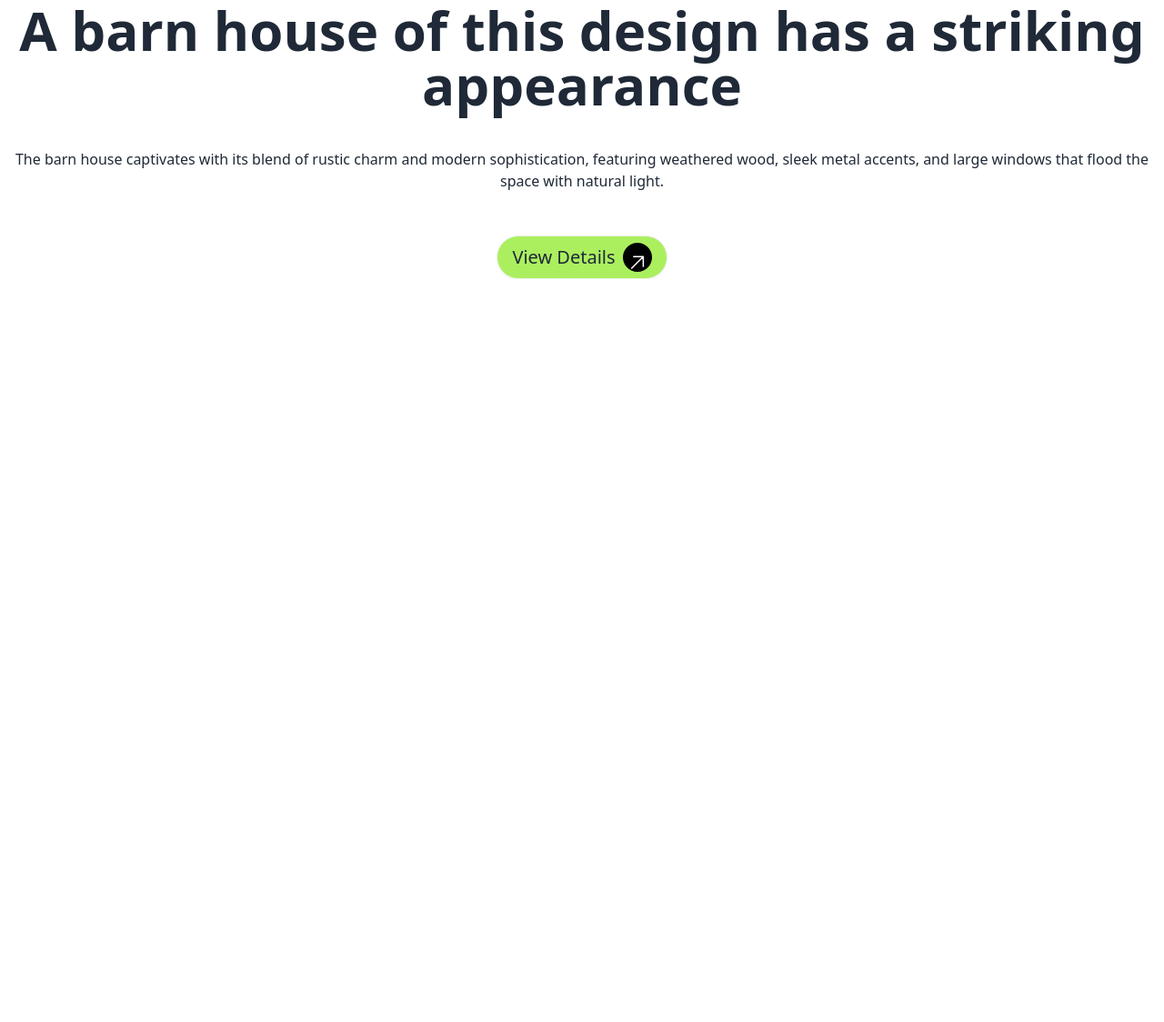
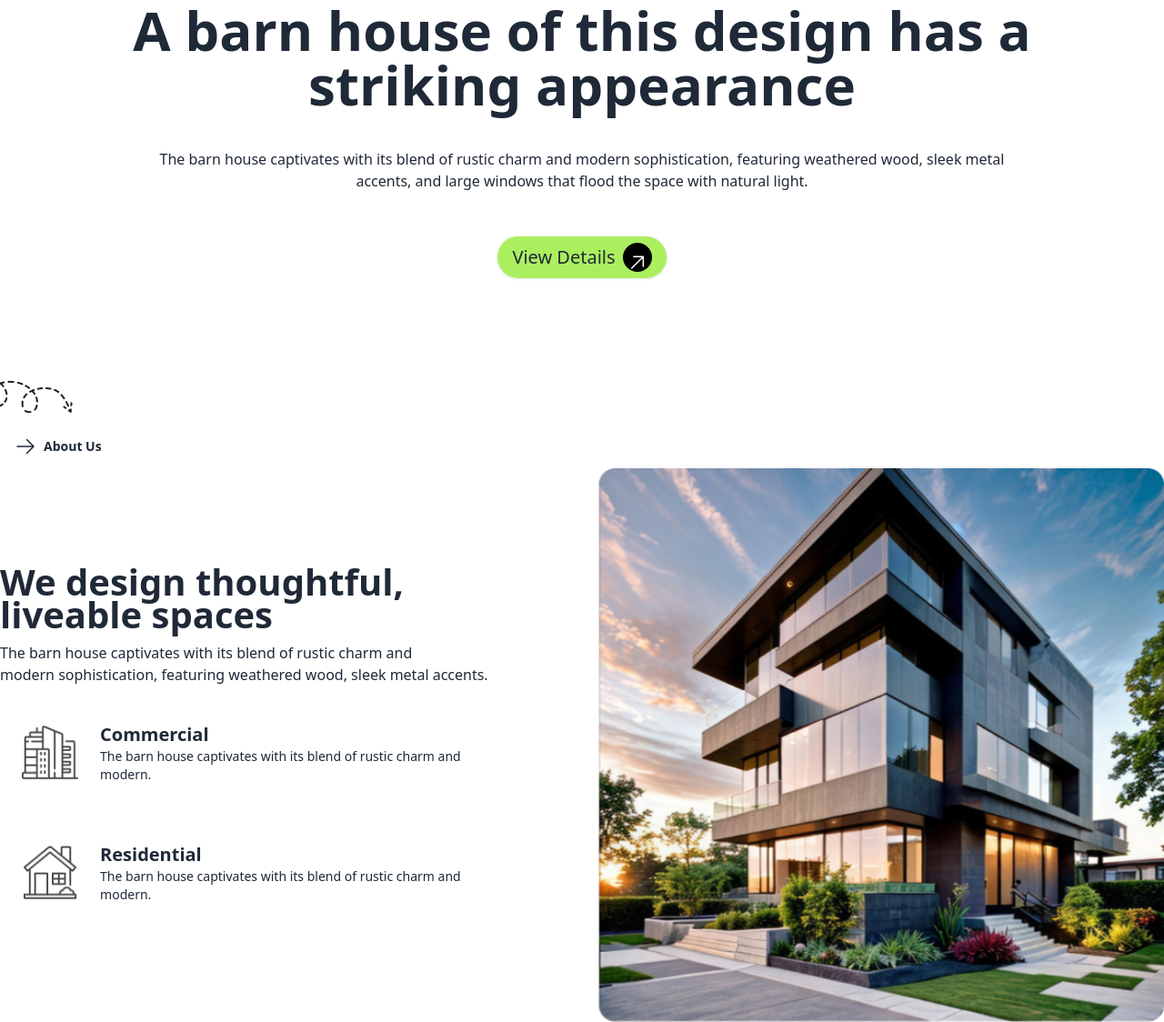
Before and after one commit to islamrifatislam/B10-Assignment-3, a plain HTML site: page index.html in a window 1280 px wide. Shown: the part 495-1619 px from the top of the page at 91% size. Before the commit the page ends 802 px from the top, so only its background shows below. Drawn offline with nearby package versions, Linux system fonts and the light colour scheme.

Commit message:
added a about us section

```diff
--- a/index.html
+++ b/index.html
@@ -101,11 +101,11 @@ font-family: "Manrope", sans-serif;
         <section class="flex flex-col justify-center items-center">
             <img src="./B10-Assignment-image/assets/banner.png" alt="">
             <h1 class="text-4xl md:text-5xl lg:text-6xl font-bold my-8 text-center mb-10">A barn house of this design
-                has a striking appearance
+                has a <br>striking appearance
             </h1>
             <p class="text-center mb-12">
                 The barn house captivates with its blend of rustic charm and modern sophistication, featuring weathered
-                wood, sleek metal accents, and large windows that flood the space with natural light.
+                wood, sleek metal<br> accents, and large windows that flood the space with natural light.
             </p>
             <button class="btn rounded-full bg-btn-primary font-[500] text-xl">View Details <i
                     class="fa-solid rounded-full bg-black p-2 size-8 text-white fa-arrow-up rotate-45"><svg xmlns="http://www.w3.org/2000/svg" fill="none" viewBox="0 0 24 24" stroke-width="1.5" stroke="currentColor" class="size-6">
@@ -119,6 +119,59 @@ font-family: "Manrope", sans-serif;
  <!-- main section start -->
   <main>
 
+  <div class="mt-40 container mx-auto ">
+    <div class="relative text-center md:text-left mb-4 md:mb-0">
+        <img class="hidden md:block absolute -top-14 -left-12" src="./B10-Assignment-image/assets/Vector.png" alt="">
+        <button
+            class=" btn md:btn-ghost border-none shadow-none rounded-full bg-white md:bg-transparent">
+            <i class="fa-solid fa-arrow-right"><svg xmlns="http://www.w3.org/2000/svg" fill="none" viewBox="0 0 24 24" stroke-width="1.5" stroke="currentColor" class="size-6">
+                <path stroke-linecap="round" stroke-linejoin="round" d="M13.5 4.5 21 12m0 0-7.5 7.5M21 12H3" />
+              </svg>
+              </i>
+            About Us
+        </button>
+    </div>
+
+            <!-- card content -->
+            <div class="flex flex-col md:flex-row items-center justify-between gap-20 ">
+
+                <div class="space-y-4">
+                    <div class="text-center md:text-left space-y-3">
+                        <h1 class=" text-3xl lg:text-[40px] font-extrabold ">We design thoughtful,<br> liveable spaces</h1>
+                        <p>The barn house captivates with its blend of rustic charm and<br>
+                            modern sophistication, featuring weathered wood, sleek metal accents.
+                        </p>
+                    </div>
+
+                    <div class="flex p-6 bg-white gap-6 items-center rounded-2xl">
+                        <div>
+                            <img src="./B10-Assignment-image/assets/commercial.png" alt="">
+                        </div>
+                        <div>
+                            <h3 class="text-xl font-bold">Commercial</h3>
+                            <p class="text-sm">The barn house captivates with its blend of rustic charm and modern.</p>
+                        </div>
+                    </div>
+                    <div class="flex p-6 bg-white gap-6 items-center rounded-2xl">
+                        <div>
+                            <img src="./B10-Assignment-image/assets/residential.png" alt="">
+                        </div>
+                        <div>
+                            <h3 class="text-xl font-bold">Residential</h3>
+                            <p class="text-sm">The barn house captivates with its blend of rustic charm and modern.</p>
+                        </div>
+                    </div>
+                </div>
+                  <!-- img div -->
+                  <div class="w-full md:w-1/2 ">
+                    <img class="w-full" src="./B10-Assignment-image/assets/Rectangle.png" alt="">
+                </div>
+            </div>
+        </div>
+
+
+
+
   </main>
   <!-- Footer section start -->
 <footer>
```
